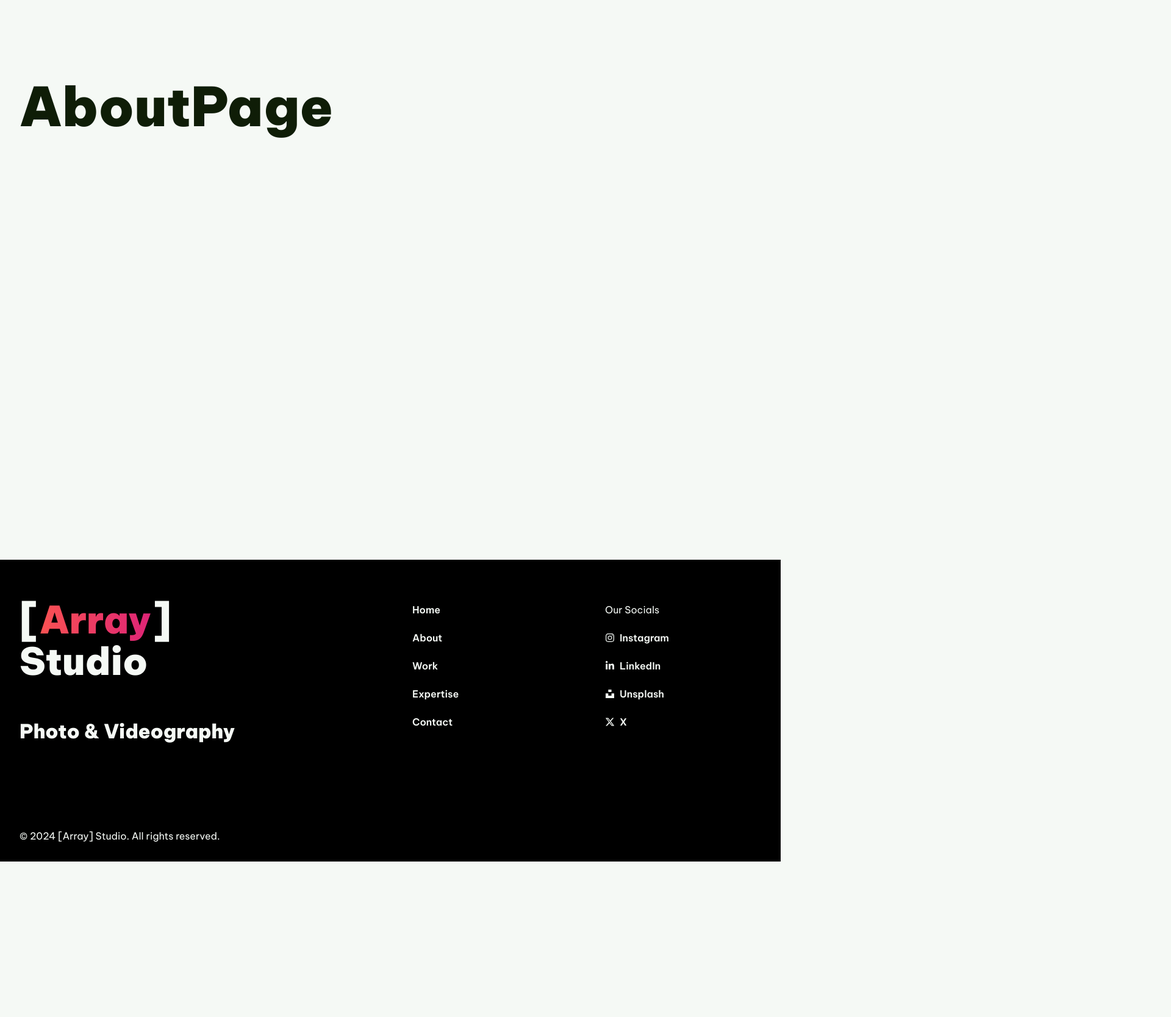
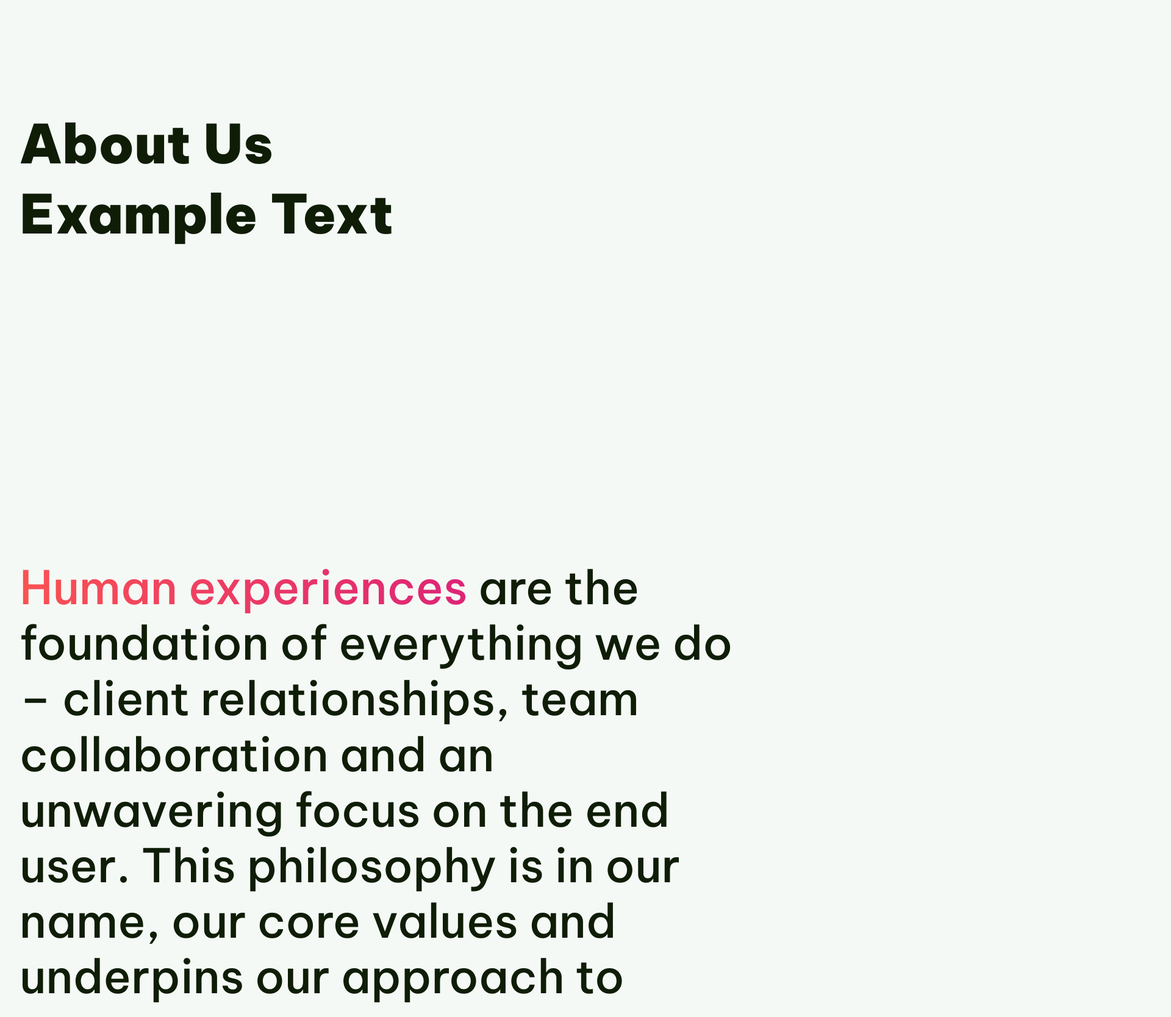
Before and after one commit to SnayderRodrigues/react-study, a React (Vite) app: page /about in a window 1280 px wide. Shown: the part 74-1742 px from the top of the page at 61% size, 1920 px wide, since content can reach past the window. Before the commit the page ends 1487 px from the top, so only its background shows below. Built offline with nearby package versions, Linux system fonts and the light colour scheme.

Commit message:
add scroll to top component

```diff
--- a/src/App.jsx
+++ b/src/App.jsx
@@ -3,6 +3,7 @@ import Footer from "./components/Footer";
 import Lenis from "@studio-freight/lenis";
 import { useEffect } from "react";
 import { Outlet } from "react-router-dom";
+import ScrollToTop from "./components/ScrollToTop";
 
 function App() {
   useEffect(() => {
@@ -19,6 +20,7 @@ function App() {
   return (
     //moved MainContent to pages/home/HomePage.jsx
     <>
+      <ScrollToTop />
       <Header />
       <Outlet />
       <Footer />
--- /dev/null
+++ b/src/components/ScrollToTop.jsx
@@ -0,0 +1,12 @@
+import { useEffect } from "react";
+import { useLocation } from "react-router-dom";
+
+export default function ScrollToTop() {
+  const { pathname } = useLocation();
+
+  useEffect(() => {
+    window.scrollTo(0, 0);
+  }, [pathname]);
+
+  return null;
+}
--- a/src/pages/about/AboutPage.jsx
+++ b/src/pages/about/AboutPage.jsx
@@ -1,12 +1,38 @@
 import React from "react";
+import Cat from "../../img/IMG_20200407_163224926_HDR-01.jpeg";
 import "./aboutpage.scss";
 
 const AboutPage = () => {
   return (
     <main>
-      <section className="aboutPage">
-        <div className="wrapper aboutPage__wrapper ">
-          <h1>AboutPage</h1>
+      <section className="aboutPageHero">
+        <div className="wrapper aboutPageHero__wrapper">
+          <h1 className="aboutPageHero__title">About Us Example Text</h1>
+        </div>
+      </section>
+      <section className="aboutPageMission">
+        <div className="wrapper aboutPageMission__wrapper">
+          <h2 className="aboutPageMission__headline">
+            <span className="highlight">Human experiences</span> are the
+            foundation of everything we do – client relationships, team
+            collaboration and an unwavering focus on the end user. This
+            philosophy is in our name, our core values and underpins our
+            approach to every engagement.
+          </h2>
+        </div>
+      </section>
+      <section className="aboutPageHistory">
+        <div className="wrapper aboutPageHistory__wrapper">
+          <h2 className="aboutPageHistory__title">Section Title</h2>
+        </div>
+      </section>
+      <section className="aboutPageCarousel">
+        <div className="aboutPageCarousel__wrapper">
+          <img src={Cat} alt="" className="image-small" />
+          <img src={Cat} alt="" className="image-medium" />
+          <img src={Cat} alt="" className="image-small" />
+          <img src={Cat} alt="" className="image-medium" />
+          <img src={Cat} alt="" className="image-small" />
         </div>
       </section>
     </main>
--- a/src/pages/about/aboutpage.scss
+++ b/src/pages/about/aboutpage.scss
@@ -1,6 +1,62 @@
 @use "../../styles/util/" as u;
 
-.aboutPage {
+.aboutPageHero {
   height: 100vh;
-  margin-top: 12rem;
+  display: flex;
+  align-items: center;
+  justify-content: center;
+
+  &__title {
+    max-width: 10ch;
+  }
 }
+
+.aboutPageMission {
+  padding: 12rem 0;
+
+  &__headline {
+    display: inline-block;
+    font-size: u.rem(76);
+    font-weight: 500;
+    line-height: 1.2;
+    margin-bottom: 0;
+    clip-path: polygon(0 0, 100% 0, 100% 100%, 0 100%);
+  }
+}
+
+.aboutPageHistory {
+  color: var(--text-color-2);
+  background-color: var(--black);
+  padding: 12rem 0;
+
+  &__headline {
+    display: inline-block;
+    font-size: u.rem(76);
+    font-weight: 500;
+    line-height: 1.2;
+    margin-bottom: 0;
+    clip-path: polygon(0 0, 100% 0, 100% 100%, 0 100%);
+  }
+}
+
+.aboutPageCarousel {
+  padding: 12rem 0;
+
+  &__wrapper {
+    display: flex;
+    align-items: center;
+    justify-content: space-around;
+    gap: 2.5rem;
+
+    .image-small {
+      width: 490px;
+      height: 360px;
+      object-fit: cover;
+    }
+    .image-medium {
+      width: 490px;
+      height: 490px;
+      object-fit: cover;
+    }
+  }
+}
```
